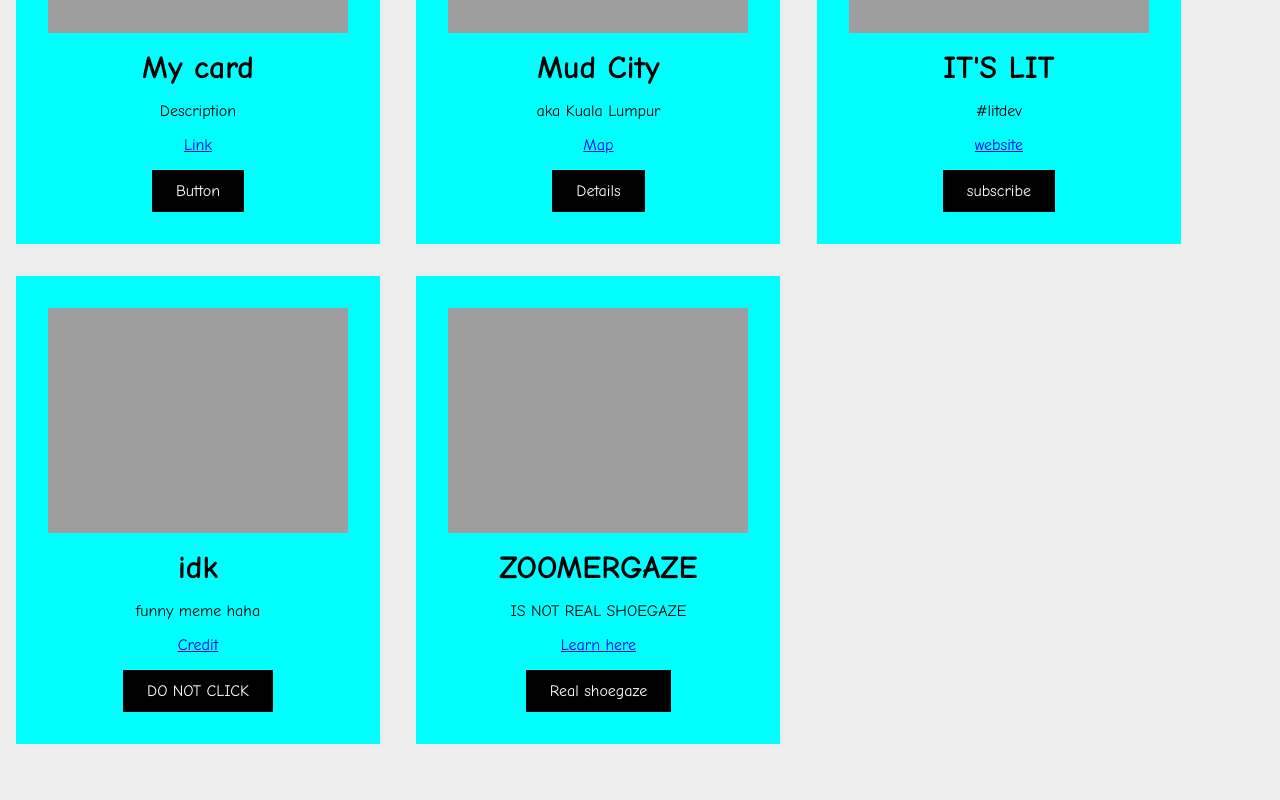
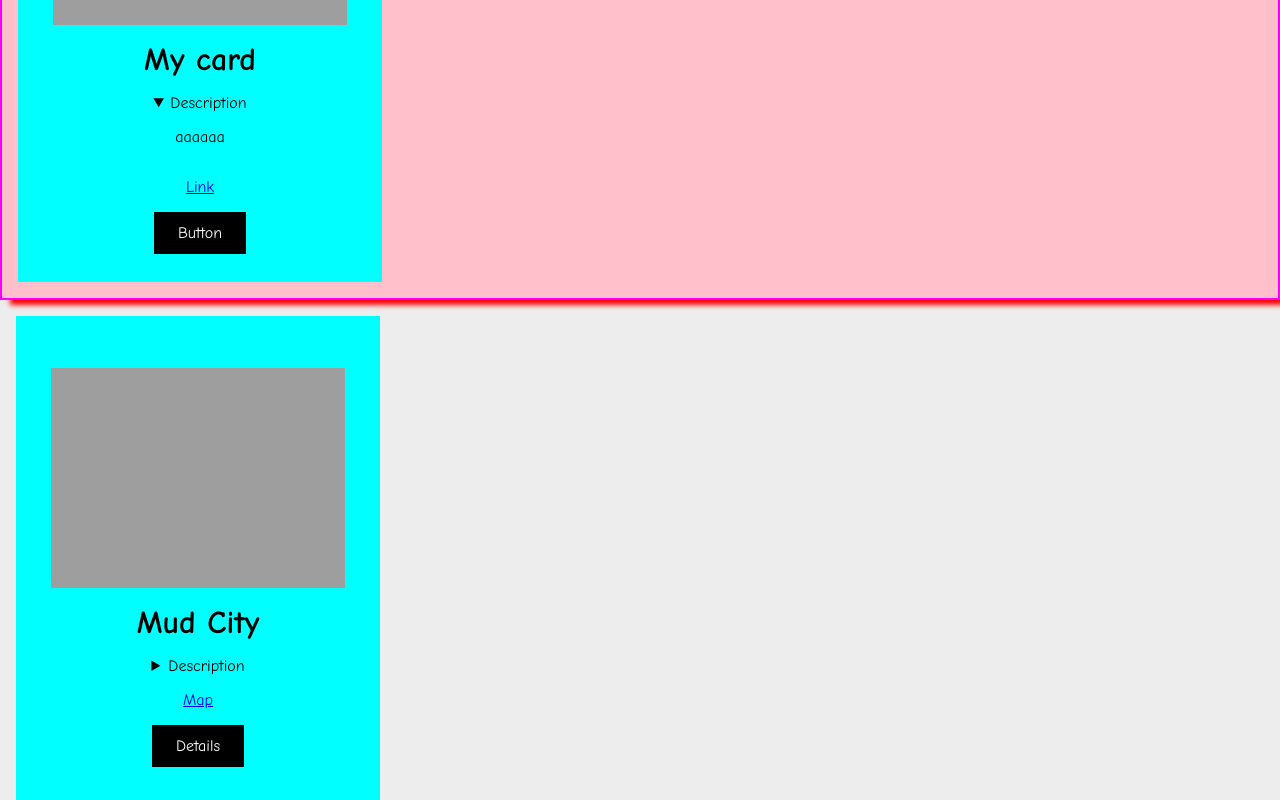
Before and after one commit to nazman-hub/IST256-polaris-chip, a website with bundled scripts: page index.html in a window 1280 px wide. Shown: the part 520-1320 px from the top of the page. Before the commit the page ends 1280 px from the top, so only its background shows below. Built offline with nearby package versions, Linux system fonts and the light colour scheme.

Commit message:
sync devices

```diff
--- a/index.html
+++ b/index.html
@@ -34,11 +34,11 @@
 
   <h1>my-card</h1>
 
-  <my-card></my-card>
+  <my-card fancy> <p>aaaaaa</p></my-card>
 
   <my-card title="Mud City" image="https://cdn.britannica.com/49/102749-050-B4874C95/Kuala-Lumpur-Malaysia.jpg"
-  description="aka Kuala Lumpur" link="https://cdn.vectorstock.com/i/1000v/55/67/district-map-malaysian-capital-kuala-lumpur-vector-32875567.jpg"
-  linkText="Map" buttonLink="https://hax.psu.edu" buttonText="Details"></my-card>
+  link="https://cdn.vectorstock.com/i/1000v/55/67/district-map-malaysian-capital-kuala-lumpur-vector-32875567.jpg"
+  linkText="Map" buttonLink="https://hax.psu.edu" buttonText="Details" description="aaaaaa"></my-card>
 
   <my-card title="IT'S LIT" image="https://lit.dev/images/logo-whitebg-padded-1600x800.png"
   description="#litdev" link="https://lit.dev/" linkText="website" buttonLink="https://lit.dev/" buttonText="subscribe"></my-card>
--- a/src/my-card.js
+++ b/src/my-card.js
@@ -22,12 +22,13 @@ export class MyCard extends LitElement {
     this.buttonLink = "#";
     this.buttonText = "Button";
     this.bgColor = "cyan";
+    this.fancy = false;
   }
 
   static get styles() {
     return css`
       :host {
-        display: inline-flex;
+        display: block;
 
       }
 
@@ -39,6 +40,7 @@ export class MyCard extends LitElement {
       .card{
 
         width: 300px;
+        height: 440px;
         display: flex;
         flex-direction: column;
         padding: 32px;
@@ -49,10 +51,13 @@ export class MyCard extends LitElement {
         font-family: "comic sans ms";
         font-size: 16px;
         text-align: center;
+        justify-content: center;
       }
 
       .card img{
-        width: 300px;
+        max-width: 300px;
+        max-height: 220px;
+        object-fit: contain;
       }
 
       a button{
@@ -68,8 +73,23 @@ export class MyCard extends LitElement {
         background: gray;
         cursor: pointer;
       }
+      :host([fancy]) {
+        display: block;
+        background-color: pink;
+        border: 2px solid fuchsia;
+        box-shadow: 10px 5px 5px red;
+      }
 
     `;
+  }
+  openChanged(e) {
+    console.log(e.newState);
+    if (e.newState === "open") {
+      this.fancy = true;
+    }
+    else {
+      this.fancy = false;
+    }
   }
 
   render() {
@@ -77,7 +97,14 @@ export class MyCard extends LitElement {
         <div class="card">
           <img src="${this.image}" class ="image item" width="300px">
           <h1 class="title item">${this.title}</h1>
-          <p class="description item">${this.description}</p>
+          <!-- <p class="description item">${this.description} <slot></slot></p> -->
+<!-- put this in your render method where you had details -->
+          <details ?open="${this.fancy}" @toggle="${this.openChanged}">
+          <summary>Description</summary>
+          <div>
+            <slot>${this.description}</slot>
+          </div>
+          </details>
           <a href="${this.link}" class="link item" target="_blank">${this.linkText}</a>
           <a href="${this.buttonLink}" class="item" target="_blank">
             <button class="details-button item">${this.buttonText}</button>
@@ -95,7 +122,8 @@ export class MyCard extends LitElement {
       linkText: { type: String },
       buttonText: { type: String },
       buttonLink: { type: String },
-      bgColor: { type: String }
+      bgColor: { type: String },
+      fancy: { type: Boolean, reflect: true }
     };
   }
 }
--- a/src/polaris-chip.js
+++ b/src/polaris-chip.js
@@ -90,7 +90,7 @@ export class PolarisChip extends LitElement {
     // it is going to print the title of the element. The magic of Lit is that
     // when title is changed (even by inspecting the document and hacking the value)
     // it will automatically update what is displayed and do so incredibly quickly
-    return html`<span><a href="${this.link}">${this.title}</span>`;
+    return html`<span><a href="${this.link}">${this.title}</a></span>`;
   }
 
   // LitElement uses the properties call to do the following:
```
